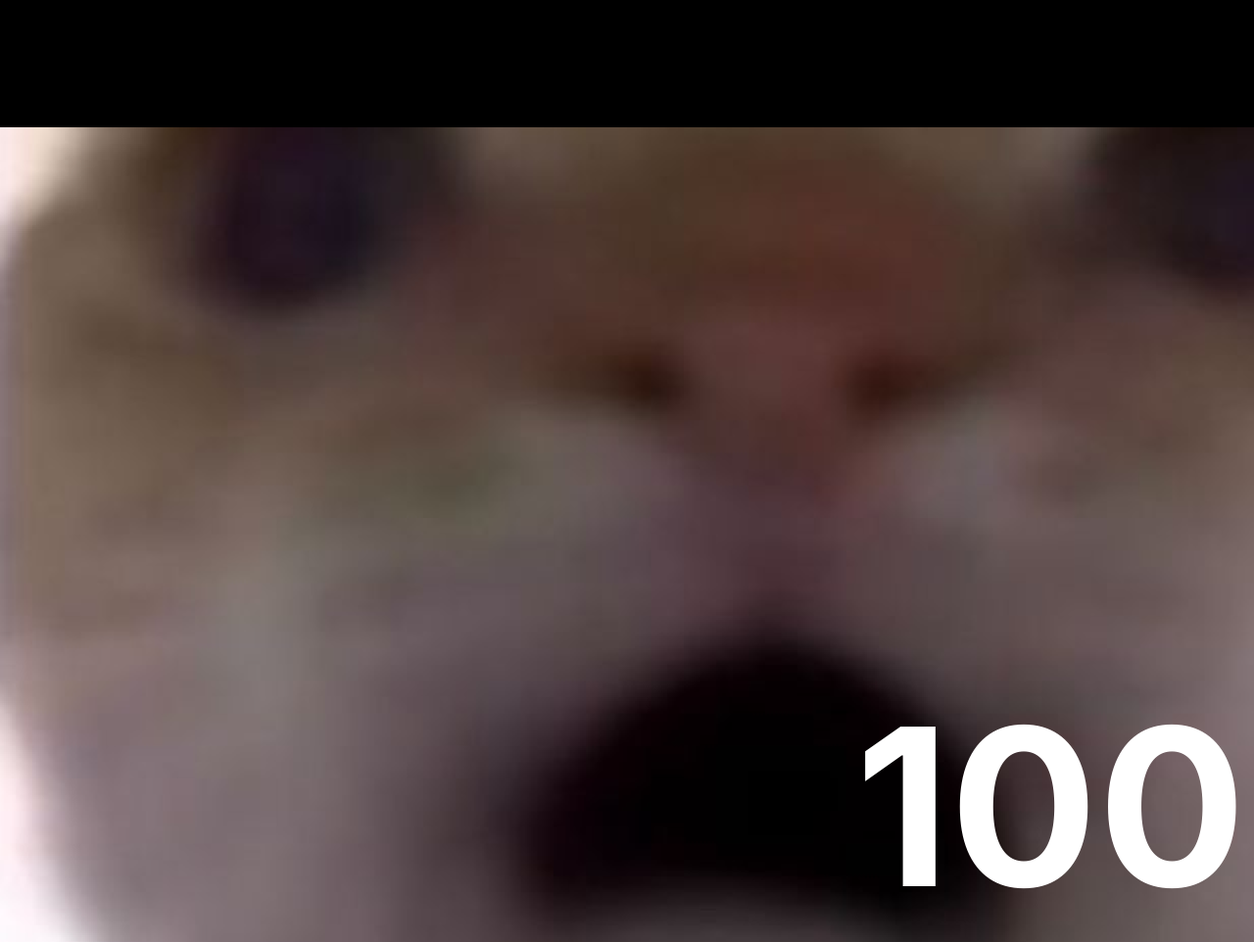
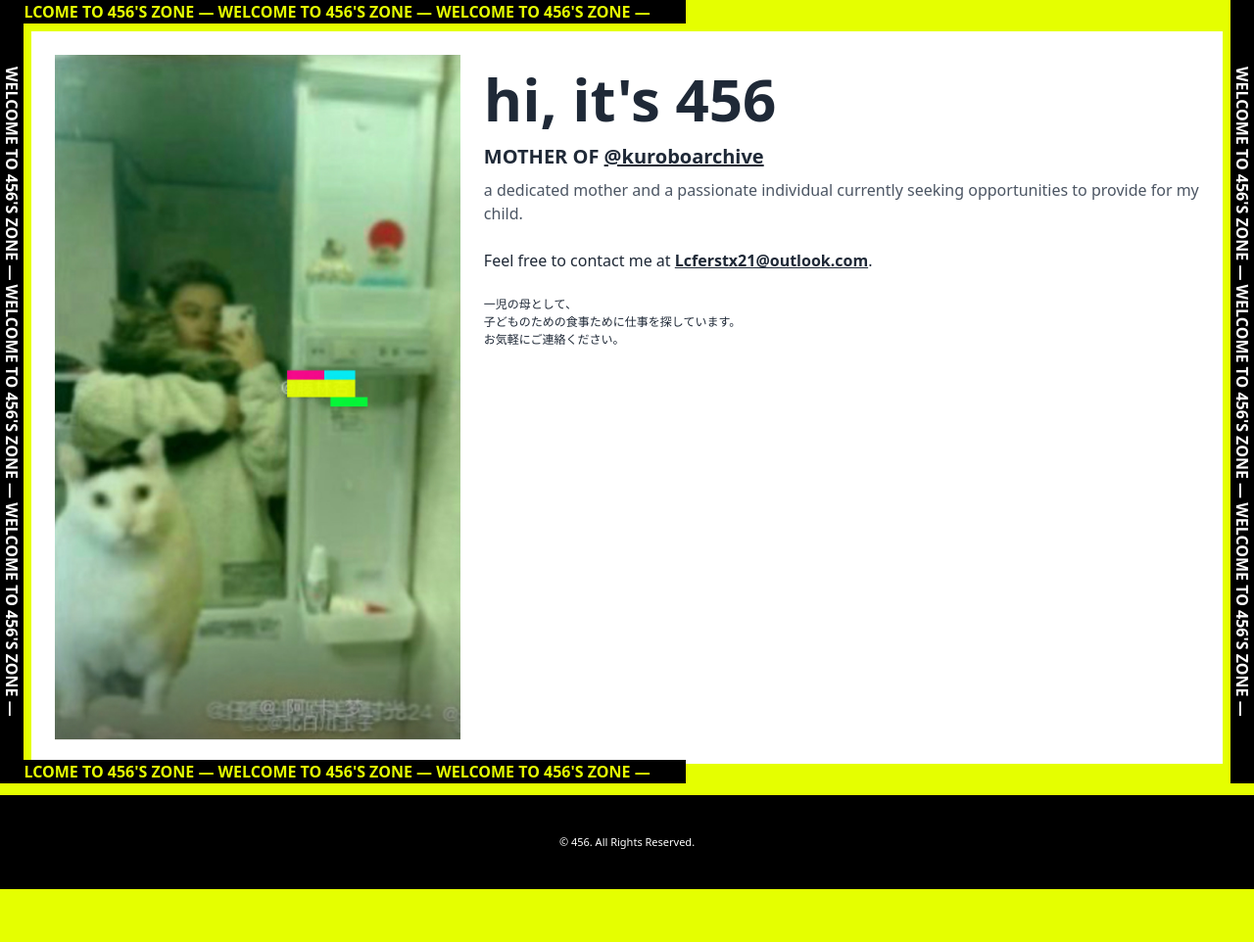
Before and after one commit to Lcferstx21/Webtest, a plain HTML site: page index.html in a window 1280 px wide. Shown: the top 962 px of the page at 98% size. After the commit the page ends 908 px from the top, so only its background shows below. Drawn offline with nearby package versions, Linux system fonts and the light colour scheme.

Commit message:
Add files via upload

```diff
--- a/index.html
+++ b/index.html
@@ -1,18 +1,164 @@
 <!DOCTYPE html>
-<html>
+<html lang="en">
   <head>
-    <meta charset="utf-8" />
-    <meta name="viewport" content="initial-scale=1, width=device-width" />
-    <link rel="stylesheet" href="./index.css" />
-    <link
-      rel="stylesheet"
-      href="https://fonts.googleapis.com/css2?family=Inter:wght@700&display=swap"
-    />
+    <meta charset="UTF-8" />
+    <meta name="viewport" content="width=device-width, initial-scale=1.0" />
+    <title>陈乐洋妈妈的空间</title>
+    <script src="https://cdn.tailwindcss.com"></script>
+    <style>
+      body {
+        background-color: #e5ff00;
+      }
+      /* 环绕文字的动画 */
+      @keyframes marquee-horizontal {
+        from {
+          transform: translateX(100%);
+        }
+        to {
+          transform: translateX(-100%);
+        }
+      }
+
+      @keyframes marquee-vertical {
+        from {
+          transform: translateY(-100%);
+        }
+        to {
+          transform: translateY(100%);
+        }
+      }
+
+      .marquee {
+        position: fixed;
+        width: 100%;
+        height: 100%;
+        pointer-events: none;
+        z-index: 10;
+      }
+
+      .marquee div {
+        position: absolute;
+        white-space: nowrap;
+        font-size: 1rem;
+        font-weight: bold;
+        text-transform: uppercase;
+      }
+
+      .marquee .top,
+      .marquee .bottom {
+        width: 100%;
+        animation: marquee-horizontal 10s linear infinite;
+      }
+
+      .marquee .top {
+        top: 0;
+        left: 0;
+        width: 700px;
+        background-color: black;
+        color: #e5ff00;
+        animation-direction: normal;
+      }
+
+      .marquee .bottom {
+        bottom: 0;
+        width: 700px;
+        left: 0;
+        background-color: black;
+        color: #e5ff00;
+        animation-direction: reverse;
+      }
+
+      .marquee .left,
+      .marquee .right {
+        height: 100%;
+        animation: marquee-vertical 10s linear infinite;
+        writing-mode: vertical-rl;
+        text-orientation: mixed;
+      }
+
+      .marquee .left {
+        background-color: black;
+        text-align: center;
+        color: white;
+        top: 0;
+        left: 0px;
+        transform: rotate(0deg);
+        animation-direction: normal;
+      }
+
+      .marquee .right {
+        top: 0;
+        right: 0;
+        background-color: black;
+        text-align: center;
+        color: white;
+        transform: rotate(180deg);
+        animation-direction: reverse;
+      }
+    </style>
   </head>
-  <body>
-    <div class="macbook-pro-14-1">
-      <img class="catimg-icon" alt="" src="./catimg.png" />
-      <b class="b">100%</b>
+  <body class="text-gray-800 font-sans">
+    <!-- 环绕文字 -->
+    <div class="marquee">
+      <!-- 顶部文字 -->
+      <div class="top">
+        Welcome to 456's zone &mdash; Welcome to 456's zone &mdash; Welcome to
+        456's zone &mdash;
+      </div>
+      <!-- 底部文字 -->
+      <div class="bottom">
+        Welcome to 456's zone &mdash; Welcome to 456's zone &mdash; Welcome to
+        456's zone &mdash;
+      </div>
+      <!-- 左侧文字 -->
+      <div class="left">
+        Welcome to 456's zone &mdash; Welcome to 456's zone &mdash; Welcome to
+        456's zone &mdash;
+      </div>
+      <!-- 右侧文字 -->
+      <div class="right">
+        Welcome to 456's zone &mdash; Welcome to 456's zone &mdash; Welcome to
+        456's zone &mdash;
+      </div>
     </div>
+
+    <div class="h-[100%] px-8 py-8 overflow-y-hidden">
+      <div class="bg-white p-6">
+        <div class="flex flex-col md:flex-row items-center md:items-start">
+          <img src="./45a6.jpg" alt="456" class="max-h-[700px]" />
+          <div class="md:ml-6 mt-6 md:mt-0">
+            <h2 class="text-[60px] font-black">hi, it's 456</h2>
+
+            <h3 class="text-xl font-semibold">
+              MOTHER OF
+              <a rel="" href="https://www.instagram.com/kuroboarchive/"
+                ><u>@kuroboarchive</u></a
+              >
+            </h3>
+            <p class="text-gray-600 mt-2">
+              a dedicated mother and a passionate individual currently seeking
+              opportunities to provide for my child.
+            </p>
+            <br />
+
+            <p>
+              Feel free to contact me at <b><u>Lcferstx21@outlook.com</u></b
+              >.
+            </p>
+            <br />
+            <div class="text-[12px]">
+              <p>一児の母として、</p>
+              <p>子どものための食事ために仕事を探しています。</p>
+              <p>お気軽にご連絡ください。</p>
+            </div>
+            <br />
+          </div>
+        </div>
+      </div>
+    </div>
+
+    <footer class="bg-black text-white text-center py-10 text-[11px]">
+      <p>&copy; 456. All Rights Reserved.</p>
+    </footer>
   </body>
 </html>
```
Also changed, not shown: 456.jpg (added), 45a6.jpg (added).
